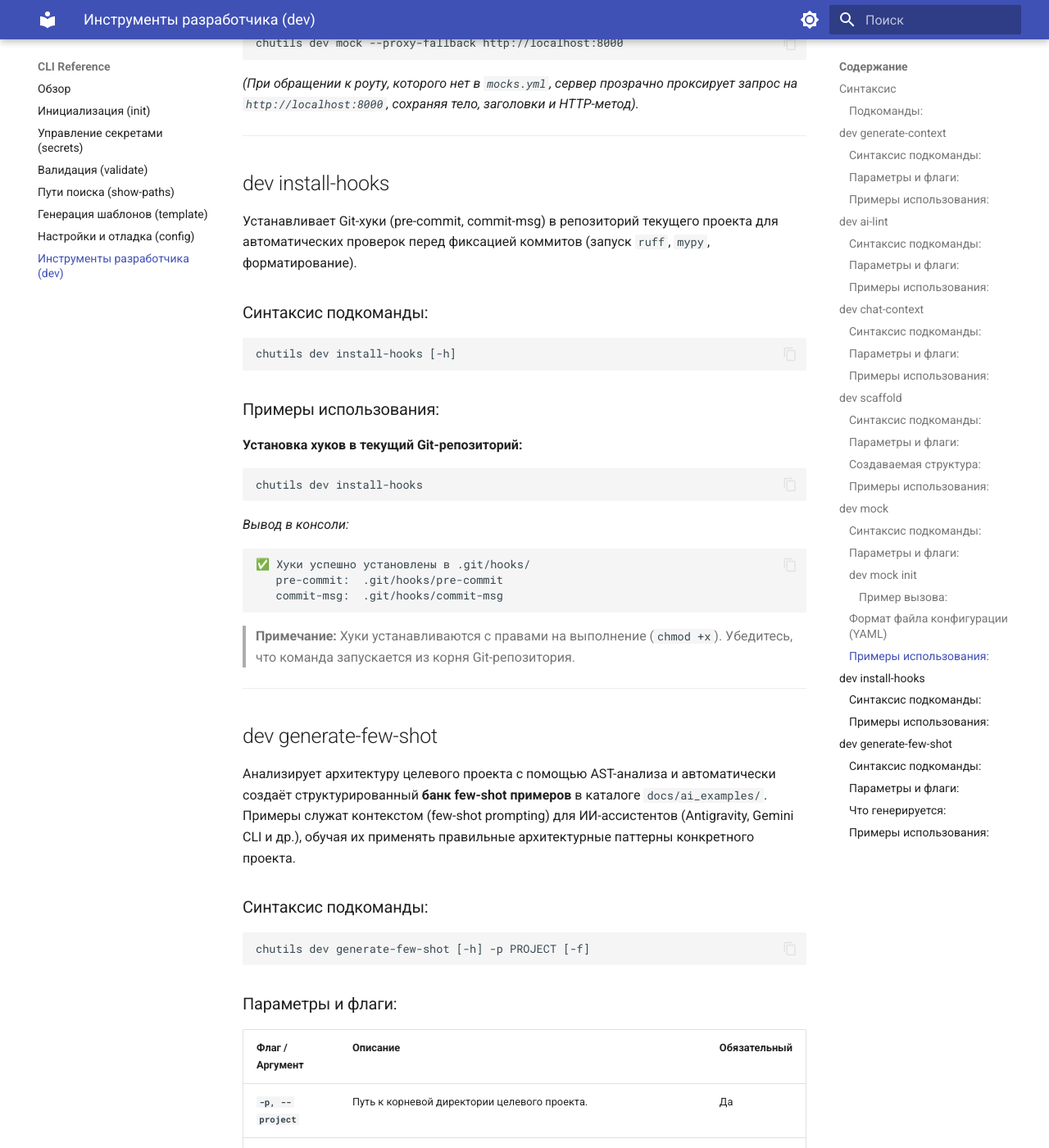
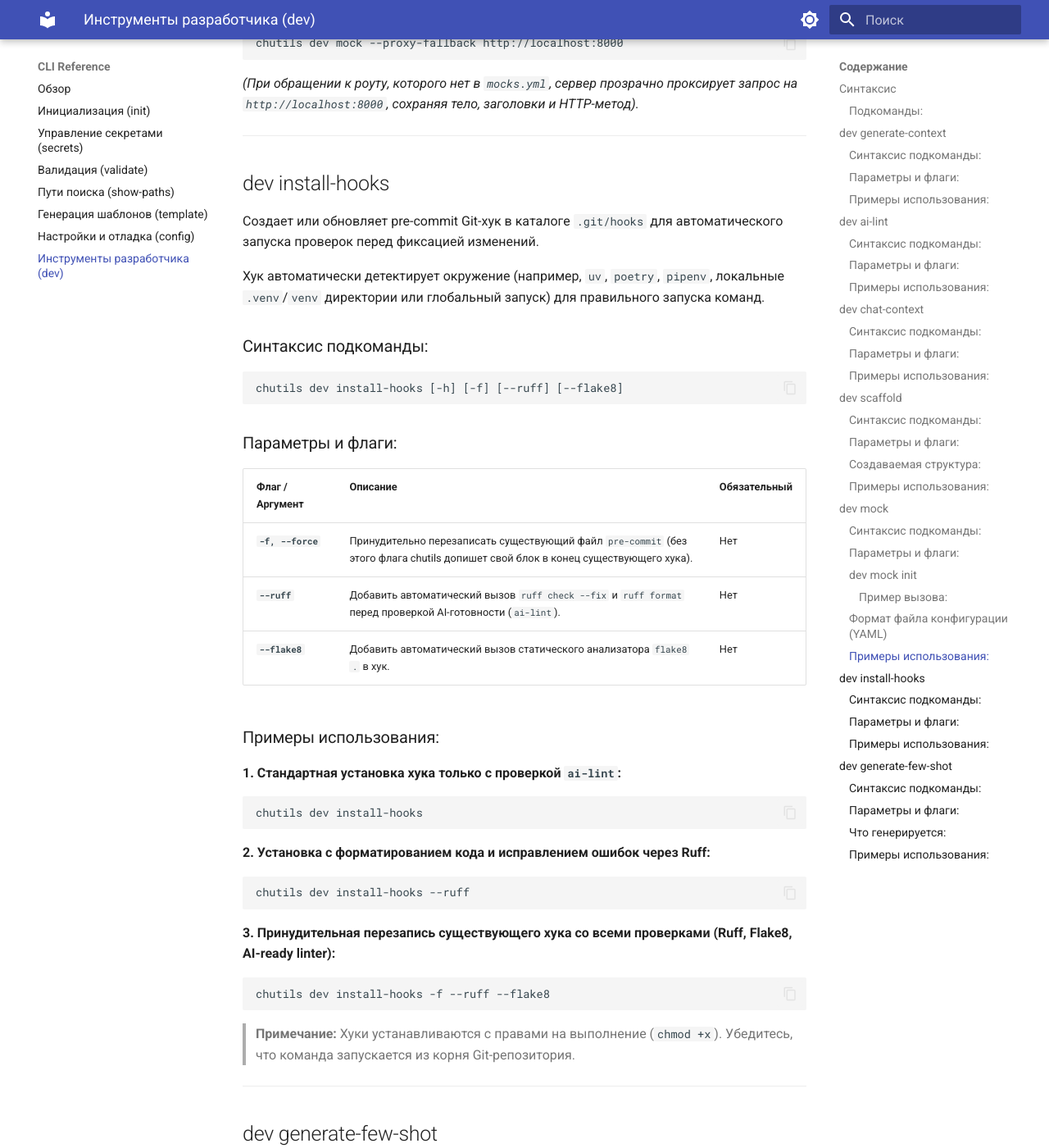
Before and after one commit to Chu4hel/chutils, an MkDocs documentation site: the page built from docs/cli/dev.md, in a window 1280 px wide and 1400 px high, scrolled down 7725 px. Shown: the whole window at 82% size. Built offline with MkDocs 1.6.1 and Material for MkDocs 9.7.7, drawn with Linux system fonts in a browser that asks for light colours.

Commit message:
docs: Обновить описание подкоманды dev install-hooks
В документацию CLI (dev.md) добавлено описание новых опциональных аргументов --ruff и --flake8 для автоматической настройки проверок стиля в pre-commit хуке.

````diff
--- a/docs/cli/dev.md
+++ b/docs/cli/dev.md
@@ -302,29 +302,44 @@ chutils dev mock --proxy-fallback http://localhost:8000
 
 ## dev install-hooks
 
-Устанавливает Git-хуки (pre-commit, commit-msg) в репозиторий текущего проекта для автоматических проверок перед
-фиксацией коммитов (запуск `ruff`, `mypy`, форматирование).
+Создает или обновляет pre-commit Git-хук в каталоге `.git/hooks` для автоматического запуска проверок перед фиксацией
+изменений.
+
+Хук автоматически детектирует окружение (например, `uv`, `poetry`, `pipenv`, локальные `.venv`/`venv` директории или
+глобальный запуск) для правильного запуска команд.
 
 ### Синтаксис подкоманды:
 
 ```bash
-chutils dev install-hooks [-h]
+chutils dev install-hooks [-h] [-f] [--ruff] [--flake8]
 ```
+
+### Параметры и флаги:
+
+| Флаг / Аргумент   | Описание                                                                                                                          | Обязательный |
+|:------------------|:----------------------------------------------------------------------------------------------------------------------------------|:-------------|
+| **`-f, --force`** | Принудительно перезаписать существующий файл `pre-commit` (без этого флага chutils допишет свой блок в конец существующего хука). | Нет          |
+| **`--ruff`**      | Добавить автоматический вызов `ruff check --fix` и `ruff format` перед проверкой AI-готовности (`ai-lint`).                       | Нет          |
+| **`--flake8`**    | Добавить автоматический вызов статического анализатора `flake8 .` в хук.                                                          | Нет          |
 
 ### Примеры использования:
 
-**Установка хуков в текущий Git-репозиторий:**
+**1. Стандартная установка хука только с проверкой `ai-lint`:**
 
 ```bash
 chutils dev install-hooks
 ```
 
-*Вывод в консоли:*
+**2. Установка с форматированием кода и исправлением ошибок через Ruff:**
 
-```text
-✅ Хуки успешно установлены в .git/hooks/
-   pre-commit:  .git/hooks/pre-commit
-   commit-msg:  .git/hooks/commit-msg
+```bash
+chutils dev install-hooks --ruff
+```
+
+**3. Принудительная перезапись существующего хука со всеми проверками (Ruff, Flake8, AI-ready linter):**
+
+```bash
+chutils dev install-hooks -f --ruff --flake8
 ```
 
 > **Примечание:** Хуки устанавливаются с правами на выполнение (`chmod +x`). Убедитесь, что команда запускается из
````
